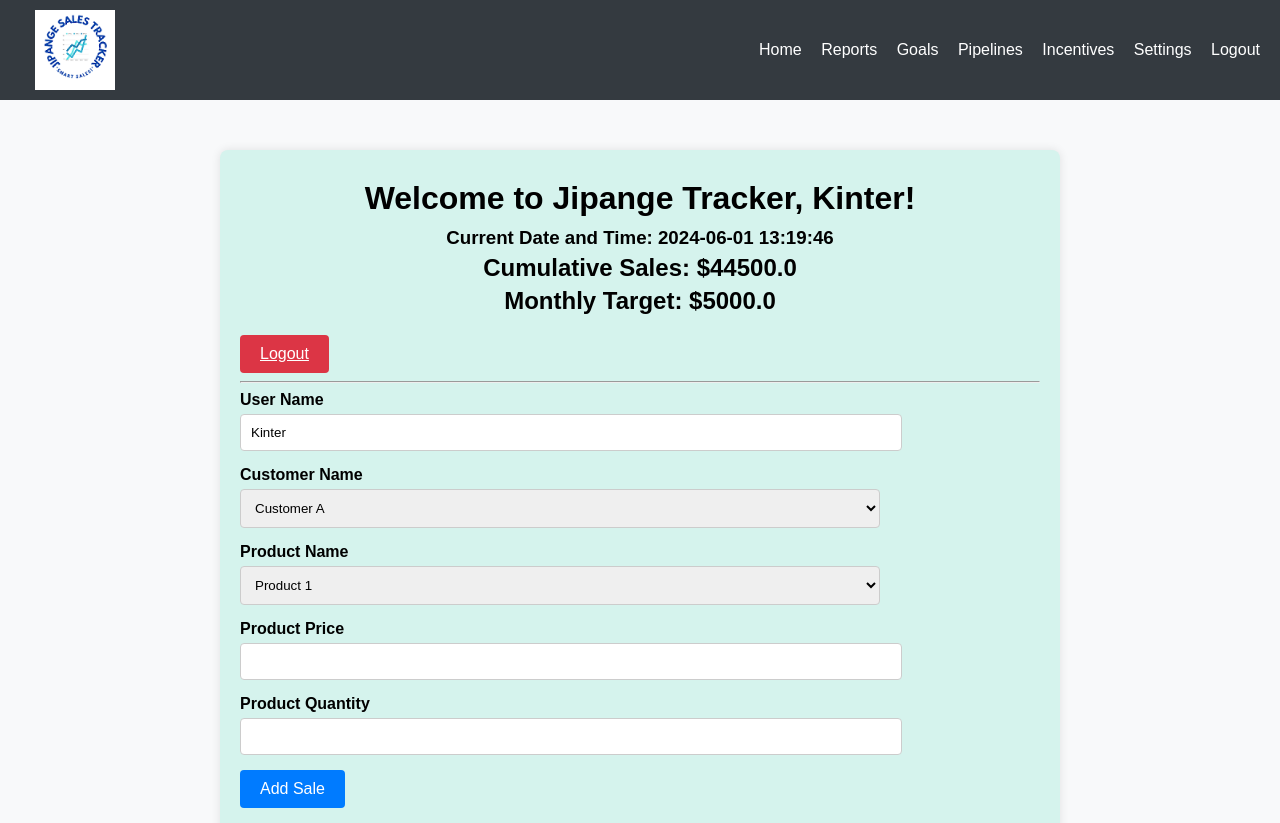
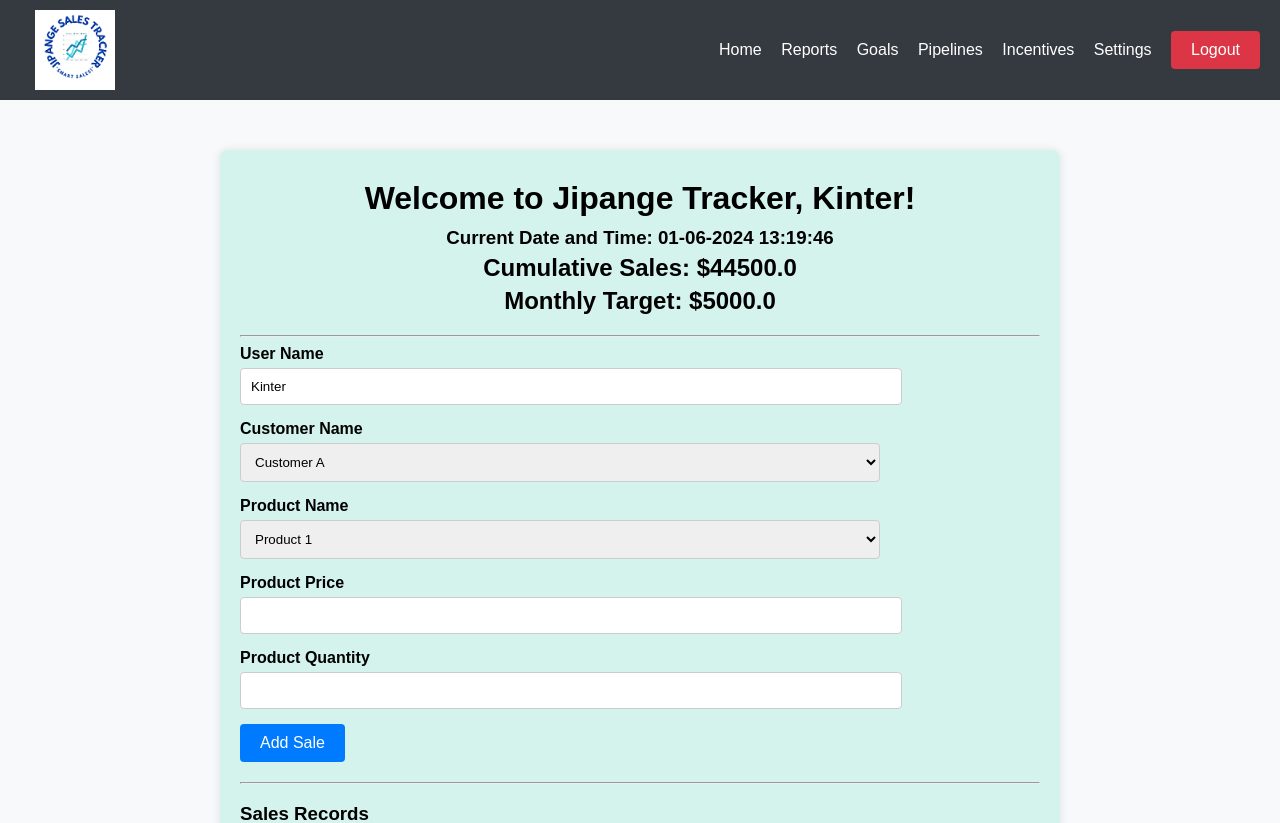
Before and after one commit to Kenfod/Python-Sales-Tracker, a Flask app: page / in a window 1280 px wide. Shown: the top 823 px of the page. Run offline with Flask 3, Linux system fonts and the light colour scheme; a user stored in the database is signed in; data comes from the database, SQL or seed files in the repository.

Commit message:
Date format ammended

```diff
--- a/templates/index.html
+++ b/templates/index.html
@@ -16,18 +16,17 @@
             <a href="#">Pipelines</a>
             <a href="#">Incentives</a>
             <a href="#">Settings</a>
-            <a href="/logout">Logout</a>
+            <a href="{{ url_for('logout') }}" class="btn btn-danger">Logout</a>
         </div>
     </nav>
     <div class="container">
         <header>
             <h1>Welcome to Jipange Tracker, {{ current_user.username }}!</h1>
-            <h3>Current Date and Time: {{ datetime.utcnow().strftime('%Y-%m-%d %H:%M:%S') }}</h3>
+            <h3>Current Date and Time: {{ datetime.utcnow().strftime('%d-%m-%Y %H:%M:%S') }}</h3>
             <h2>Cumulative Sales: ${{ cumulative_sales }}</h2>
             <h2>Monthly Target: ${{ monthly_target }}</h2>
         </header>
 
-        <a href="{{ url_for('logout') }}" class="btn btn-danger">Logout</a>
         <hr>
         <form method="POST" action="{{ url_for('add_sale') }}">
             <div class="form-group">
```
